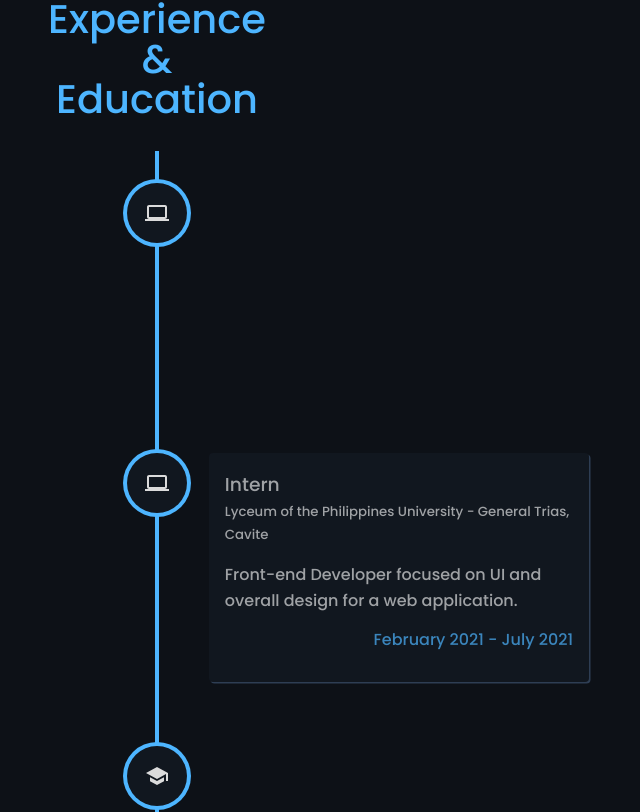
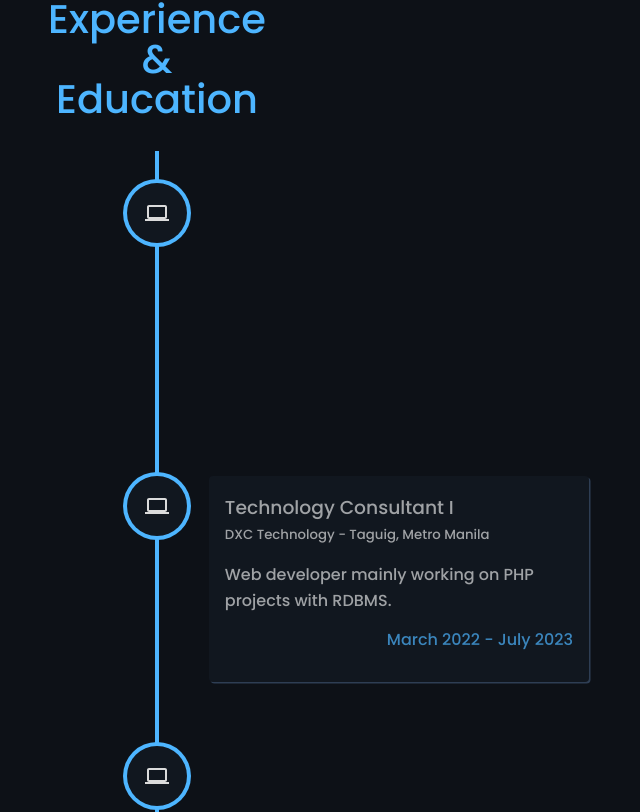
Before and after one commit to pqrSagara/react-portfolio, a React (Create React App) app: page / in a window 1280 px wide. Shown: the part 1628-2440 px from the top of the page, without its empty margins (483-1123 px from the left). Built offline with nearby package versions, Linux system fonts and the light colour scheme.

Commit message:
added work experience

```diff
--- a/src/components/experience/timelineElements.js
+++ b/src/components/experience/timelineElements.js
@@ -1,4 +1,12 @@
 export const timelineElements = [
+    {
+        id: 0,
+        title: "Software Developer",
+        location: "Smartfox Data Solutions, Inc. - Osmeña Avenue, Quezon City",
+        description: "Web developer with a focus on Laravel + LAMP working on CRM content.",
+        date: "October 2023 - preset",
+        icon: "work",
+    },
     {
         id: 1,
         title: "Technology Consultant I",
```
